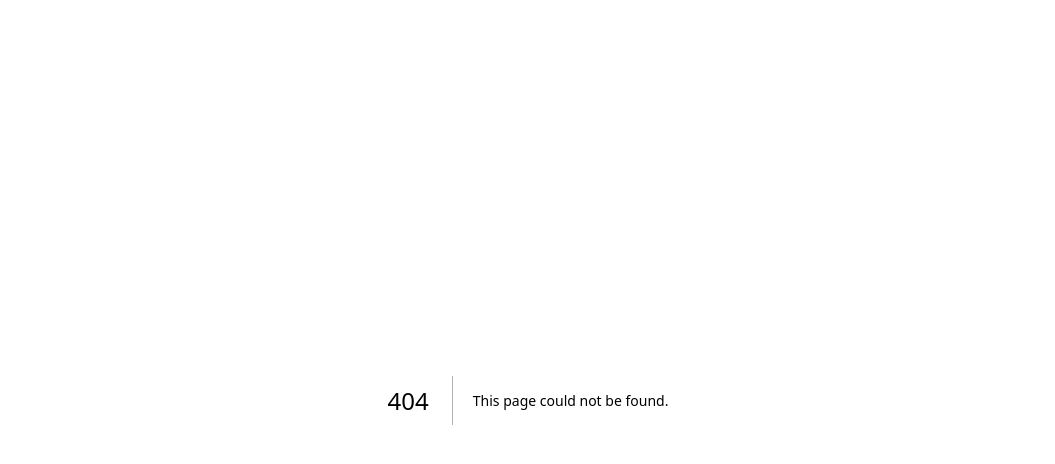
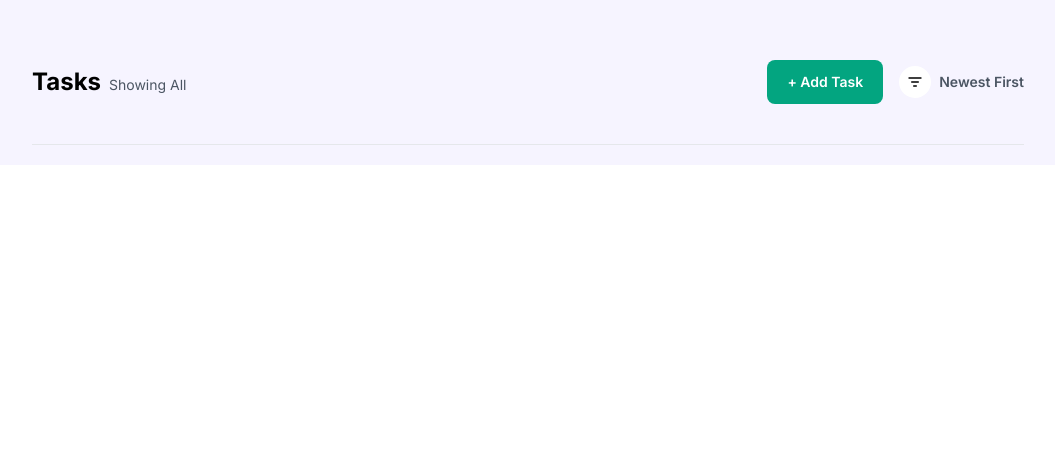
Before and after one commit to akmedb59/neuralsignt-AI, a Next.js app: page /admin/tasks in a window 1280 px wide. Before the commit this address had no page. Shown: the top 464 px of the page, without its empty margins (112-1167 px from the left). Built offline with nearby package versions, Linux system fonts and the light colour scheme.

Commit message:
tasks Page BreadCrumb done

```diff
--- a/src/app/projectview/page.jsx
+++ b/src/app/admin/projectview/page.jsx
@@ -1,8 +1,8 @@
 "use client";
 import React from "react";
-import Header from "../components/projectView/header";
-import Breadcrumb from "../components/projectView/breadcrumb";
-import ProjectBoard from "../components/projectView/projectBoard";
+import Header from "../../components/projectView/header";
+import Breadcrumb from "../../components/projectView/breadcrumb";
+import ProjectBoard from "../../components/projectView/projectBoard";
 
 const Page = () => {
   return (
--- /dev/null
+++ b/src/app/admin/tasks/page.jsx
@@ -0,0 +1,14 @@
+import Breadcrumb from "@/app/components/tasks/breadcrumb";
+import React from "react";
+
+const Page = () => {
+  return (
+    <div className="bg-bggrey">
+      <div className="mx-auto w-full px-10 py-5 lg:px-36 2xl:max-w-[1400px]">
+        <Breadcrumb />
+      </div>
+    </div>
+  );
+};
+
+export default Page;
--- a/src/app/components/projectView/breadcrumb.jsx
+++ b/src/app/components/projectView/breadcrumb.jsx
@@ -23,10 +23,10 @@ const Breadcrumb = () => {
       <AddDeveloperModal modalIsOpen={addModalIsOpen} closeModal={closeModal} />{" "}
       <div className="flex flex-wrap items-center justify-between space-y-5 pb-5 sm:space-y-0">
         <div className="flex items-center gap-3 text-2xl">
-          Project{" "}
+          Project
           <span className="text-xl">
             <GrNext />
-          </span>{" "}
+          </span>
           BoardView
         </div>
         <div className="flex flex-wrap items-center gap-2 space-y-5 sm:space-y-0">
--- /dev/null
+++ b/src/app/components/tasks/breadcrumb.jsx
@@ -0,0 +1,31 @@
+import React from "react";
+import Button from "../common/button";
+import { LuListFilter } from "react-icons/lu";
+const Breadcrumb = () => {
+  return (
+    <div className="border-b py-10">
+      <div className="flex items-center justify-between">
+        <div className="flex items-baseline gap-2">
+          <h1 className="text-2xl font-bold">Tasks</h1>
+          <span className="text-sm text-gray-600">Showing All</span>
+        </div>
+        <div className="flex items-center gap-4">
+          <Button
+            button={"+ Add Task"}
+            customClass="bg-btgreen text-white text-sm rounded-lg w-fit px-5"
+          />
+          <div className="flex items-center gap-2">
+            <div className="aspect-square rounded-full bg-white p-2">
+              <LuListFilter />
+            </div>
+            <div className="text-sm font-semibold text-gray-600">
+              Newest First
+            </div>
+          </div>
+        </div>
+      </div>
+    </div>
+  );
+};
+
+export default Breadcrumb;
--- /dev/null
+++ b/src/app/user/tasks/page.jsx
@@ -0,0 +1,9 @@
+import React from 'react'
+
+const Page = () => {
+  return (
+    <div>Page</div>
+  )
+}
+
+export default Page
```
